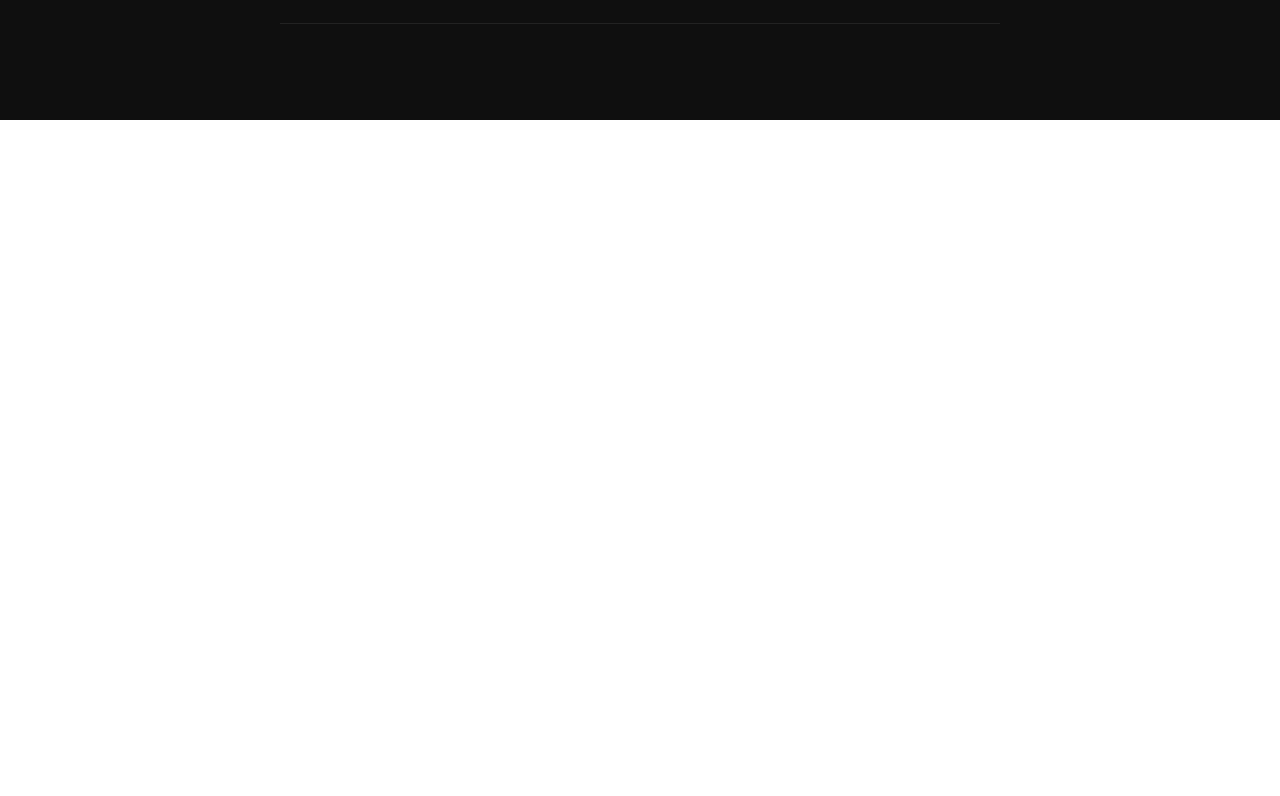
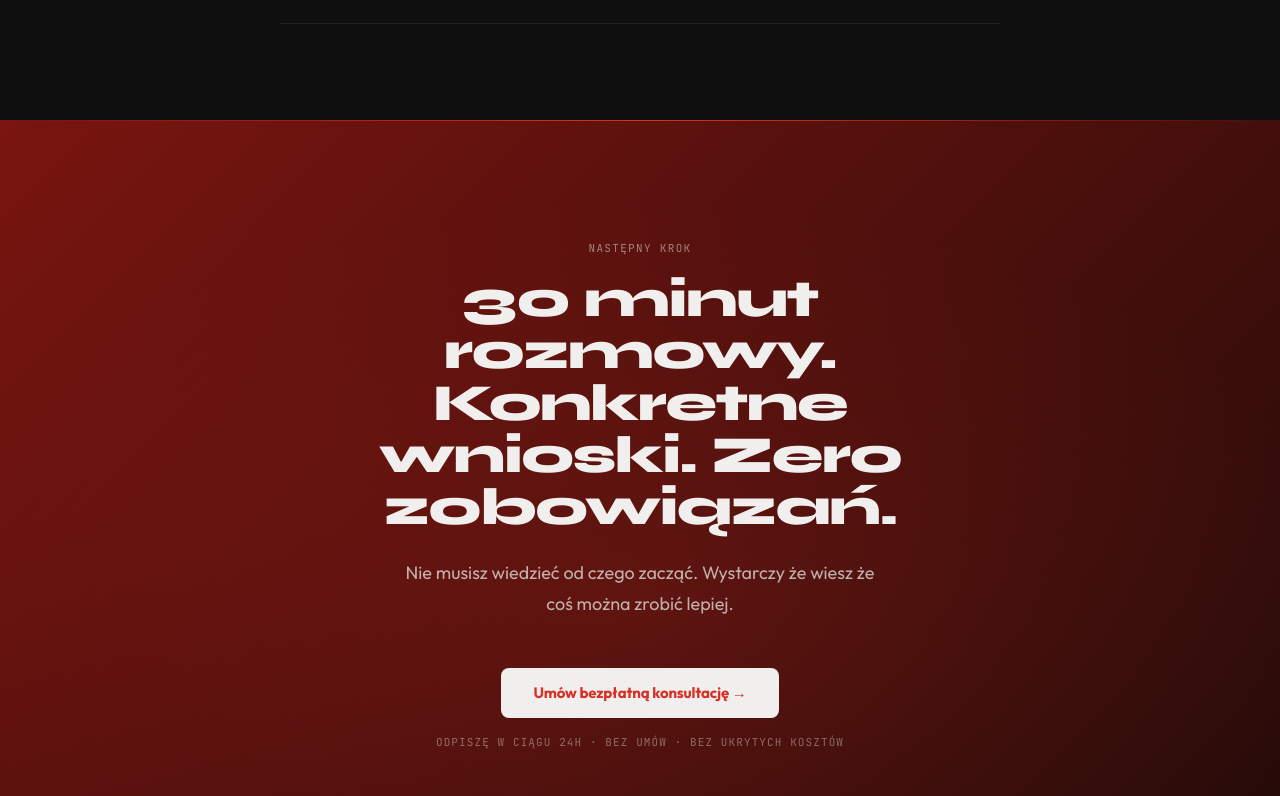
Before and after one commit to FilarAI/FilarAI, a Next.js app: page /oferta in a window 1280 px wide. Shown: the part 6604-7400 px from the top of the page. Before the commit the page ends 6724 px from the top, so only its background shows below. Built offline with nearby package versions, Linux system fonts and the light colour scheme.

Commit message:
feat: add final CTA section to Oferta page

```diff
--- a/src/app/oferta/page.js
+++ b/src/app/oferta/page.js
@@ -5,6 +5,7 @@ import { ServicesTabs } from '@/components/sections/ServicesTabs';
 import { OfertaDlaKogo } from '@/components/sections/OfertaDlaKogo';
 import { Process } from '@/components/sections/Process';
 import { OfertaFAQ } from '@/components/sections/OfertaFAQ';
+import { FinalCTA } from '@/components/sections/FinalCTA';
 
 export const metadata = {
     title: "Oferta - Filar AI",
@@ -28,7 +29,7 @@ export default function OfertaPage() {
 
             <OfertaFAQ />
 
-            {/* Future sections will be added here */}
+            <FinalCTA />
         </main>
     );
 }
```
